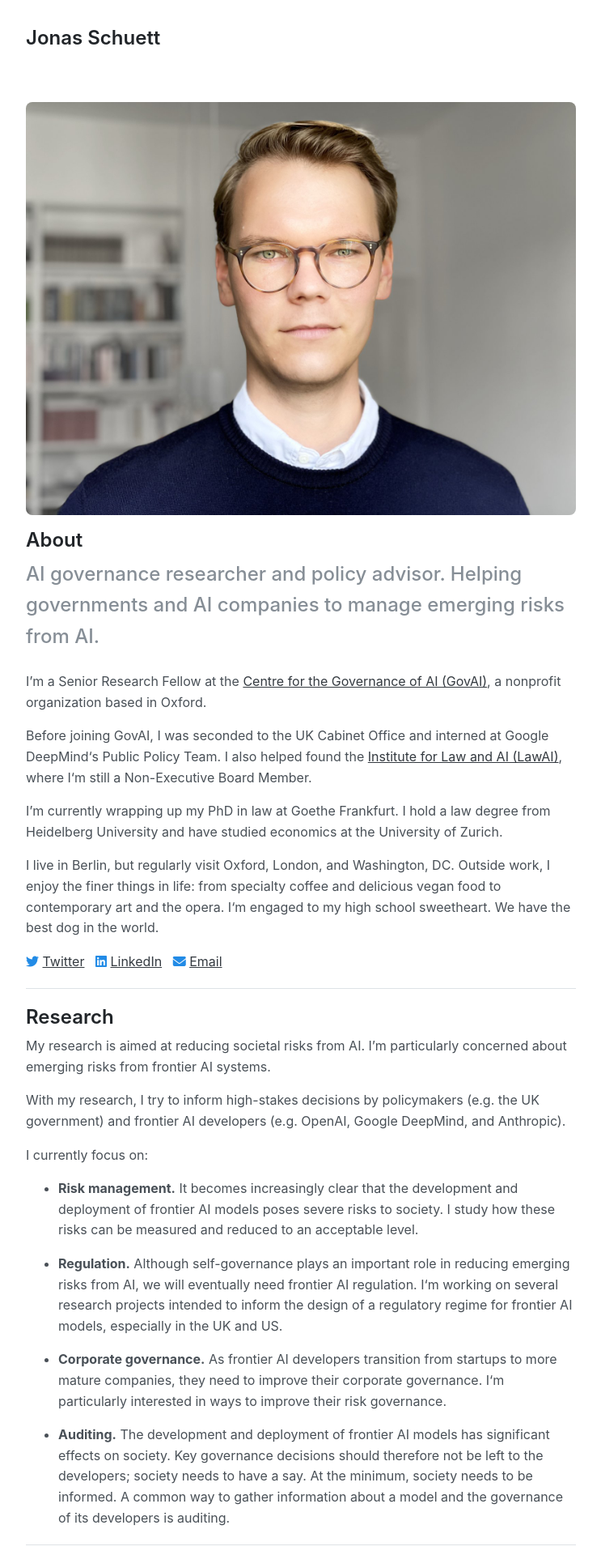
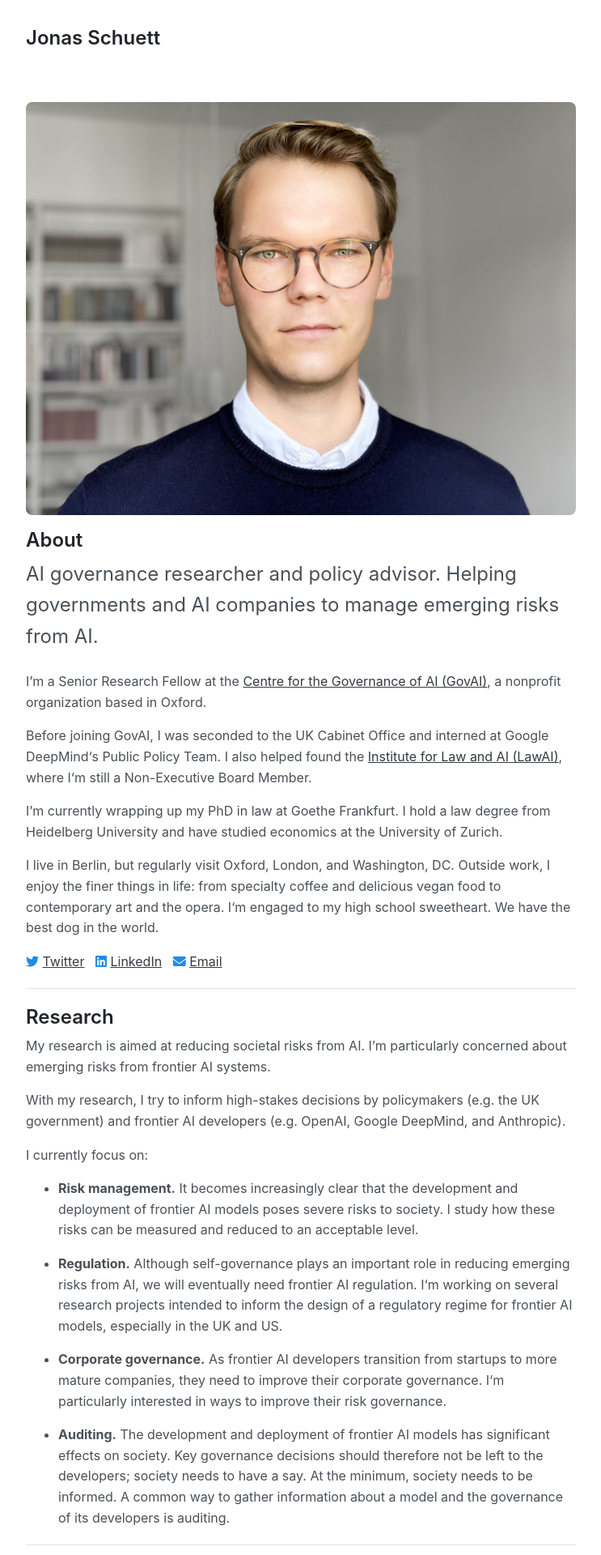
Before and after one commit to jonasschuett/jonasschuett.github.io, a Jekyll site: the page built from index.html, in a window 1280 px wide. Shown: the top 1920 px of the page at 81% size, without its empty margins (268-1011 px from the left). Built offline with Jekyll 4.4.1, drawn with Linux system fonts in a browser that asks for light colours; nearby versions of some CDN libraries; the list of posts is cut into pages by our own code.

Commit message:
Update _type.scss

```diff
--- a/_sass/_type.scss
+++ b/_sass/_type.scss
@@ -111,7 +111,7 @@ a[href^="#fnref:"] {
 
 .lead {
   font-size: 1.5rem;
-  font-weight: 500;
-  color: var(--gray-600);
+  font-weight: 400;
+  color: var(--gray-700);
   margin-bottom: 1.5rem;
 }
```
